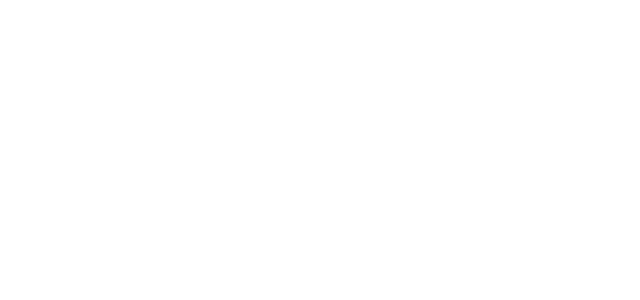
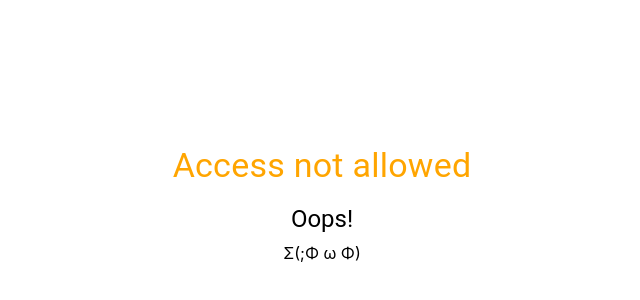
Before and after one commit to pwlamidy/simply-todo, a React (Create React App) app: page /no-access in a window 1280 px wide. Before the commit this address had no page. Shown: the part 200-500 px from the top of the page, without its empty margins (318-958 px from the left). Built offline with nearby package versions, Linux system fonts and the light colour scheme.

Commit message:
Update access control logic and UI

```diff
--- a/src/components/AccessControl/AccessControl.tsx
+++ b/src/components/AccessControl/AccessControl.tsx
@@ -1,4 +1,5 @@
-import { useMemo } from 'react'
+import { useEffect, useMemo } from 'react'
+import { useNavigate } from 'react-router-dom'
 import { useStore } from '../../store'
 
 type Props = {
@@ -6,15 +7,19 @@ type Props = {
   renderNoAccess: JSX.Element
 }
 
-function AccessControl({
-  children,
-  renderNoAccess,
-}: Props): JSX.Element {
+function AccessControl({ children, renderNoAccess }: Props): JSX.Element {
+  const navigate = useNavigate()
   const { accessToken } = useStore()
 
   const permitted = useMemo(() => {
     return accessToken && accessToken.length > 0
   }, [accessToken])
+
+  useEffect(() => {
+    if (!permitted) {
+      navigate('/no-access')
+    }
+  }, [permitted])
 
   if (permitted) {
     return children
--- a/src/components/AccessControl/NoAccess.tsx
+++ b/src/components/AccessControl/NoAccess.tsx
@@ -1,7 +1,26 @@
+import { Box, Typography } from '@mui/material'
 
 function NoAccess(): JSX.Element {
   return (
-    <div>NoAccess</div>
+    <Box
+      sx={{
+        width: '100%',
+        height: '100%',
+        position: 'absolute',
+        display: 'flex',
+        flexDirection: 'column',
+        justifyContent: 'center',
+        alignItems: 'center',
+      }}
+    >
+      <Typography sx={{ m: 1, color: 'orange' }} variant="h4" component="div">
+        Access not allowed
+      </Typography>
+      <Typography sx={{ m: 1 }} variant="h5" component="div">
+        Oops!
+      </Typography>
+      <div>{'Σ(;Φ ω Φ)'}</div>
+    </Box>
   )
 }
 export default NoAccess
--- a/src/router/pagesData.tsx
+++ b/src/router/pagesData.tsx
@@ -6,37 +6,44 @@ const Login = lazy(() => import('../components/Login'))
 const CalendarView = lazy(() => import('../components/CalendarView'))
 const EditToDoModal = lazy(() => import('../components/EditToDoModal'))
 const ToDoItemList = lazy(() => import('../components/ToDoItemList'))
+const NoAccess = lazy(() => import('../components/AccessControl/NoAccess'))
 
 const pagesData: RouterType[] = [
   {
     path: '/login',
     element: <Login />,
     title: 'login',
-    protected: false
+    protected: false,
   },
   {
     path: '/signup',
     element: <SignUp />,
     title: 'singup',
-    protected: false
+    protected: false,
   },
   {
     path: '/list',
     element: <ToDoItemList />,
     title: 'list',
-    protected: true
+    protected: true,
   },
   {
     path: 'calendar',
     element: <CalendarView />,
     title: 'calendar',
-    protected: true
+    protected: true,
   },
   {
     path: 'edit/:id',
     element: <EditToDoModal />,
     title: 'edit',
-    protected: true
+    protected: true,
+  },
+  {
+    path: 'no-access',
+    element: <NoAccess />,
+    title: 'noaccess',
+    protected: false,
   },
 ]
 
```
